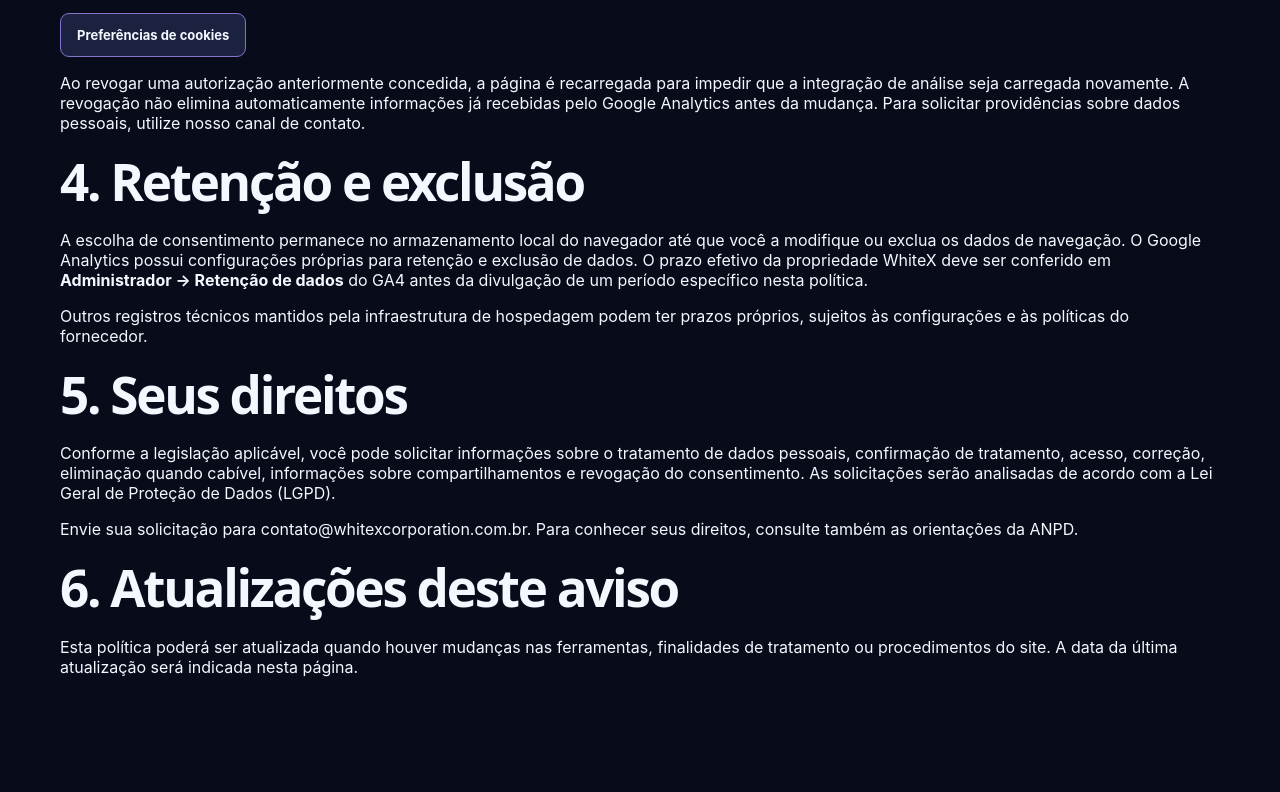
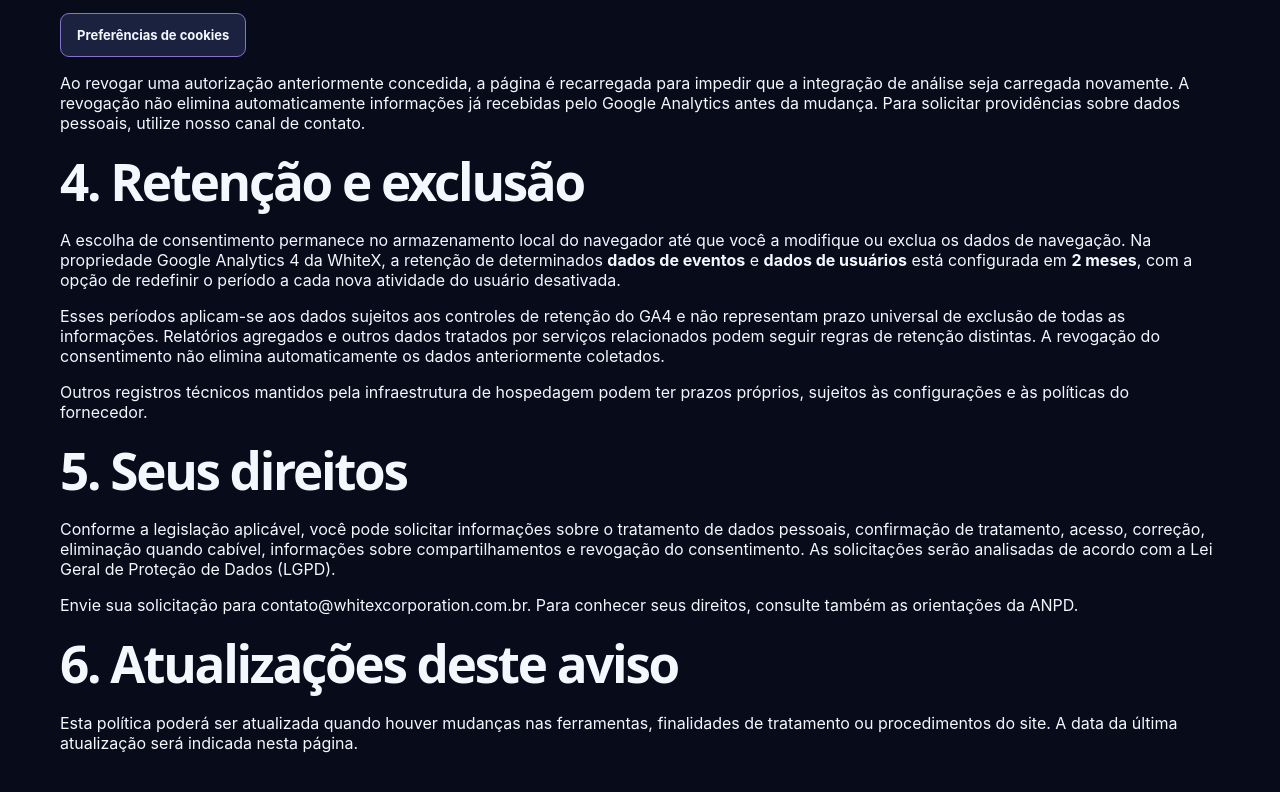
Before and after one commit to JoaoLucas19/whitex-corporation, a plain HTML site: page privacidade.html in a window 1280 px wide. Shown: the part 1067-1859 px from the top of the page. Drawn offline with Linux system fonts and the light colour scheme.

Commit message:
docs(privacy): informa retenção GA4 confirmada de dois meses

```diff
--- a/privacidade.html
+++ b/privacidade.html
@@ -36,7 +36,8 @@
     <p>Ao revogar uma autorização anteriormente concedida, a página é recarregada para impedir que a integração de análise seja carregada novamente. A revogação não elimina automaticamente informações já recebidas pelo Google Analytics antes da mudança. Para solicitar providências sobre dados pessoais, utilize nosso canal de contato.</p>
 
     <h2>4. Retenção e exclusão</h2>
-    <p>A escolha de consentimento permanece no armazenamento local do navegador até que você a modifique ou exclua os dados de navegação. O Google Analytics possui configurações próprias para retenção e exclusão de dados. O prazo efetivo da propriedade WhiteX deve ser conferido em <strong>Administrador → Retenção de dados</strong> do GA4 antes da divulgação de um período específico nesta política.</p>
+    <p>A escolha de consentimento permanece no armazenamento local do navegador até que você a modifique ou exclua os dados de navegação. Na propriedade Google Analytics 4 da WhiteX, a retenção de determinados <strong>dados de eventos</strong> e <strong>dados de usuários</strong> está configurada em <strong>2 meses</strong>, com a opção de redefinir o período a cada nova atividade do usuário desativada.</p>
+    <p>Esses períodos aplicam-se aos dados sujeitos aos controles de retenção do GA4 e não representam prazo universal de exclusão de todas as informações. Relatórios agregados e outros dados tratados por serviços relacionados podem seguir regras de retenção distintas. A revogação do consentimento não elimina automaticamente os dados anteriormente coletados.</p>
     <p>Outros registros técnicos mantidos pela infraestrutura de hospedagem podem ter prazos próprios, sujeitos às configurações e às políticas do fornecedor.</p>
 
     <h2>5. Seus direitos</h2>
```
